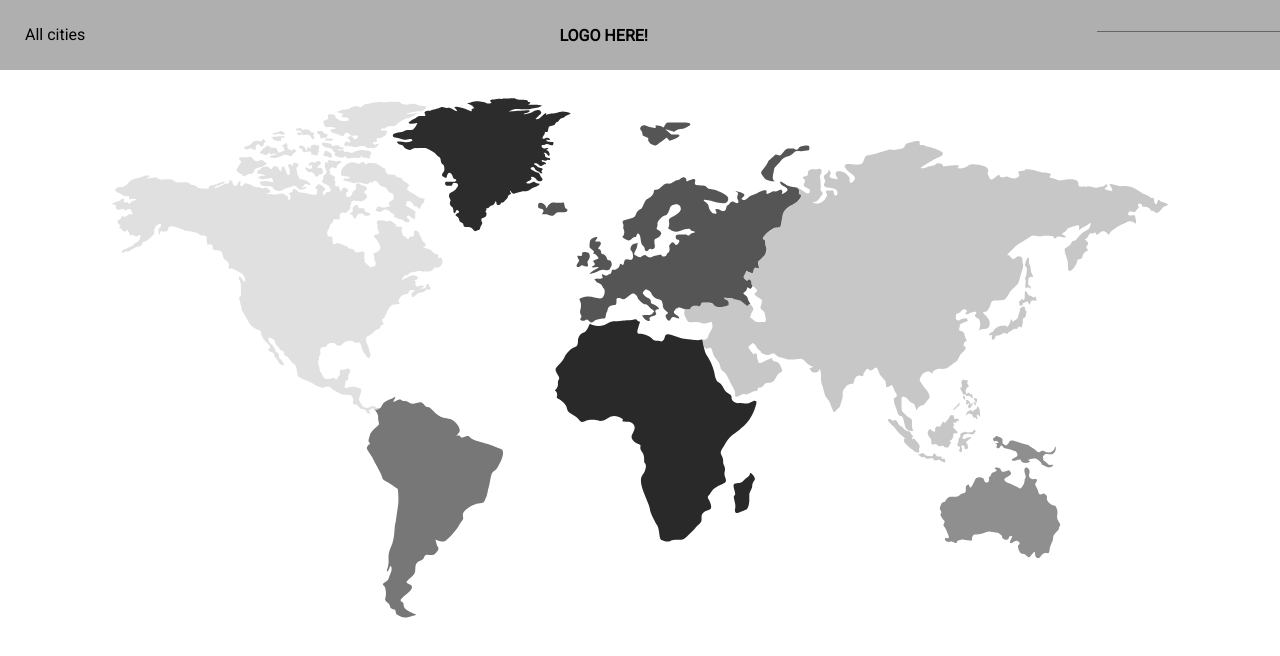
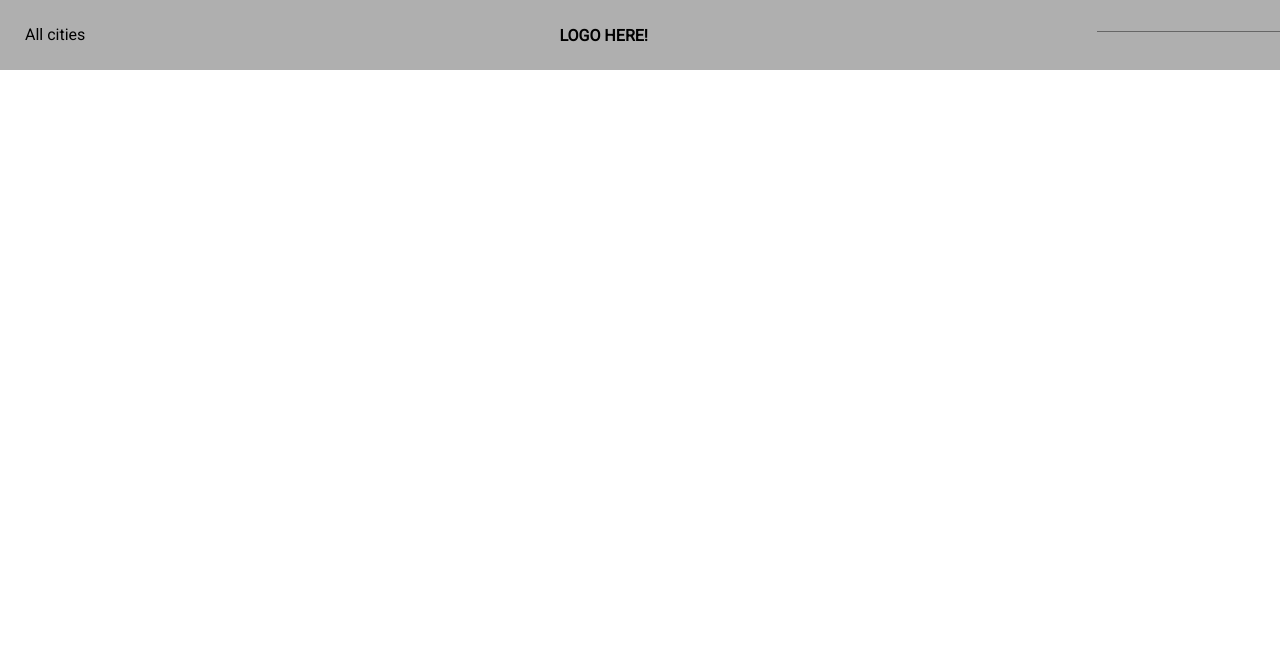
Before and after one commit to ProtoLLIka/cityInfo, a React (Create React App) app: page /main in a window 1280 px wide. Shown: the top 656 px of the page. Built offline with nearby package versions, Linux system fonts and the light colour scheme.

Commit message:
refactoring svg pic

```diff
--- a/src/components/mainPage/mainPage.js
+++ b/src/components/mainPage/mainPage.js
@@ -6,7 +6,7 @@ const MainPage = () => {
   return (
     <div>
       <NavigationBar />
-      <img src={pic} className="map" alt="map"></img>
+      {/* <img src={pic} className="map" alt="map"></img> */}
     </div>
   );
 };
```
Also changed, not shown: src/assets/continentMap.svg.
